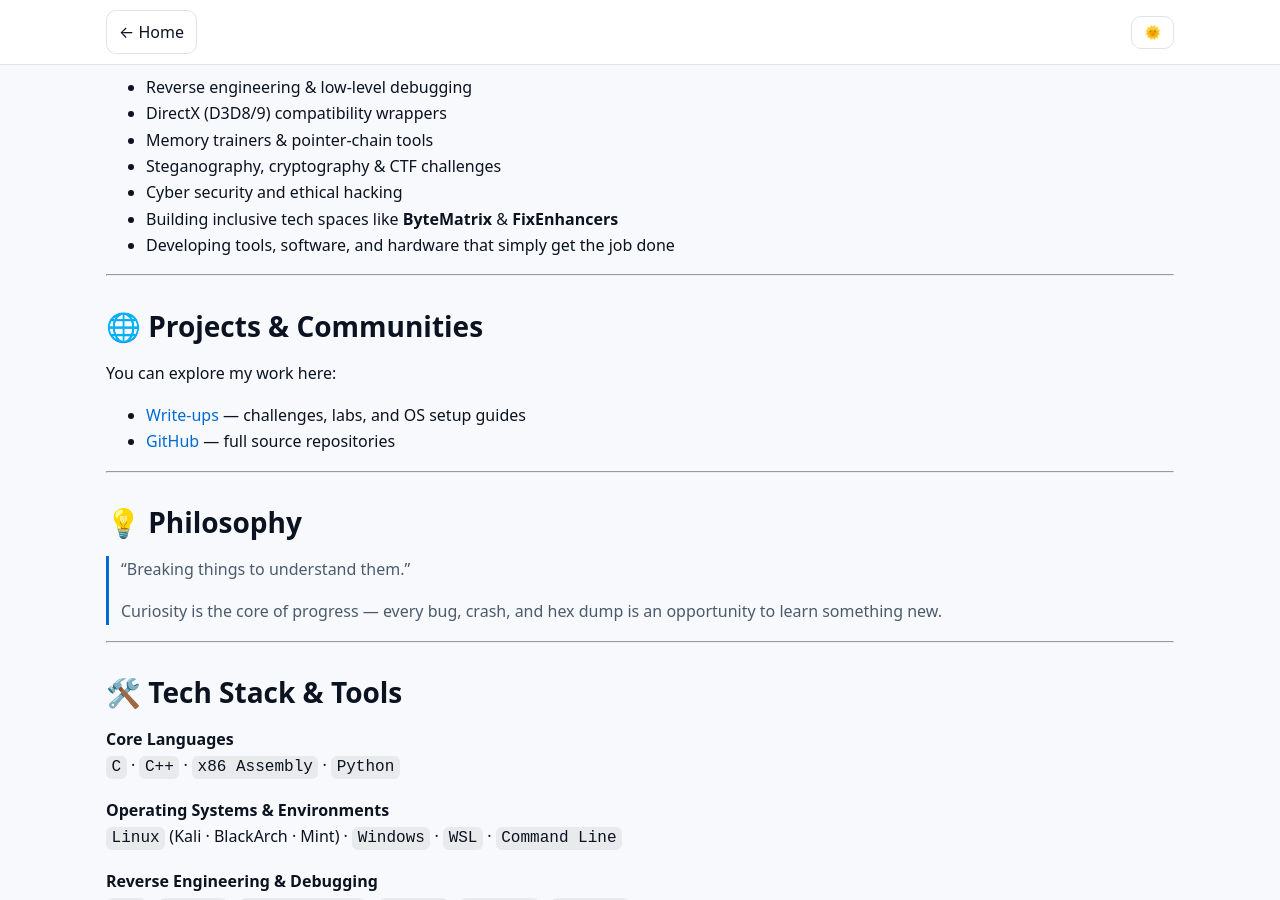
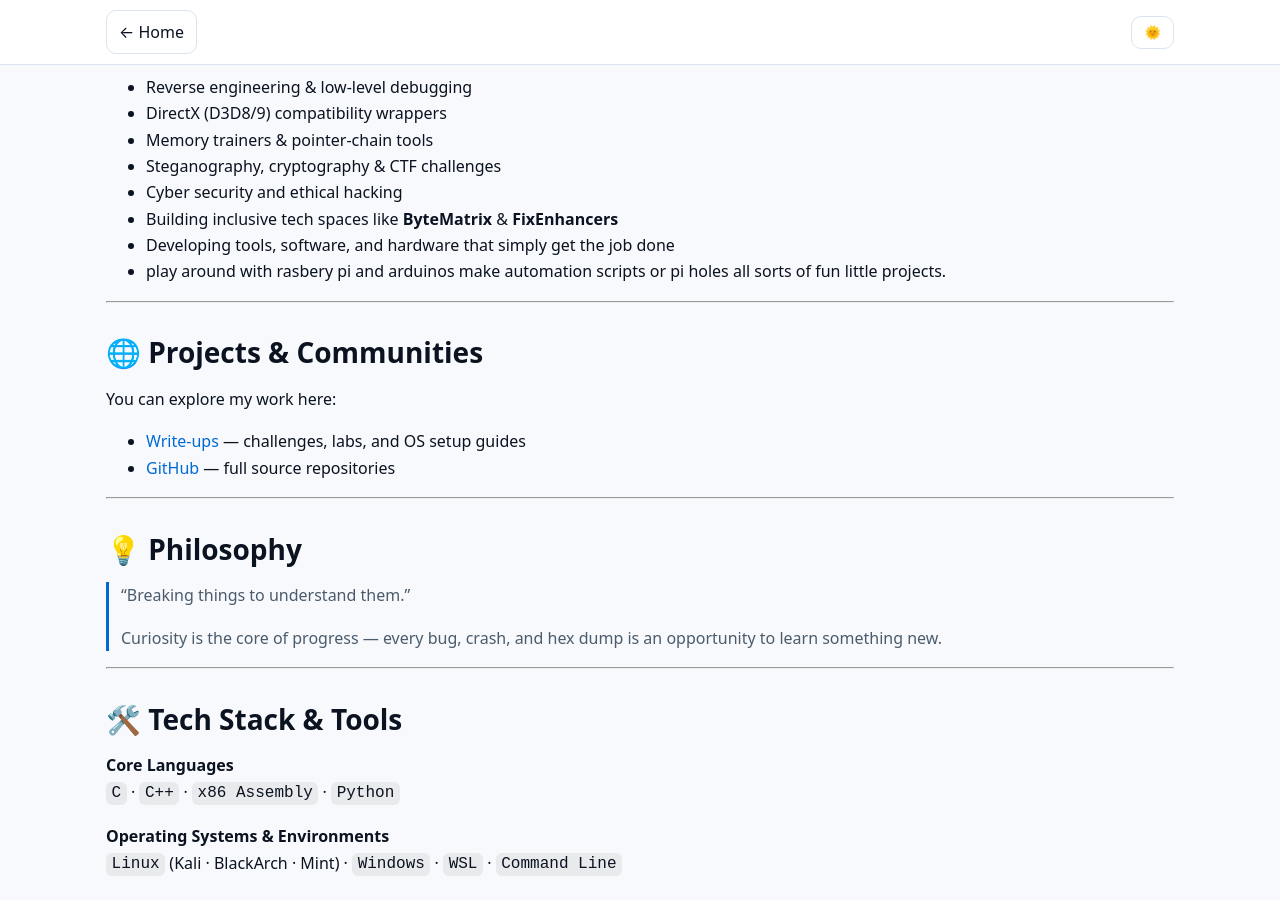
Before and after one commit to Chip-Biscuit/Chip-Biscuit.github.io, a Jekyll site: the page built from about/index.md, in a window 1280 px wide and 900 px high, scrolled down 312 px. Built offline with Jekyll 4.4.1, drawn with Linux system fonts in a browser that asks for light colours.

Commit message:
Update index.md

```diff
--- a/about/index.md
+++ b/about/index.md
@@ -20,6 +20,7 @@ I spend my time breaking things (ethically) to understand them, restoring old Wi
 - Cyber security and ethical hacking
 - Building inclusive tech spaces like **ByteMatrix** & **FixEnhancers**
 - Developing tools, software, and hardware that simply get the job done
+- play around with rasbery pi and arduinos make automation scripts or pi holes all sorts of fun little projects.
 
 ---
 
```
